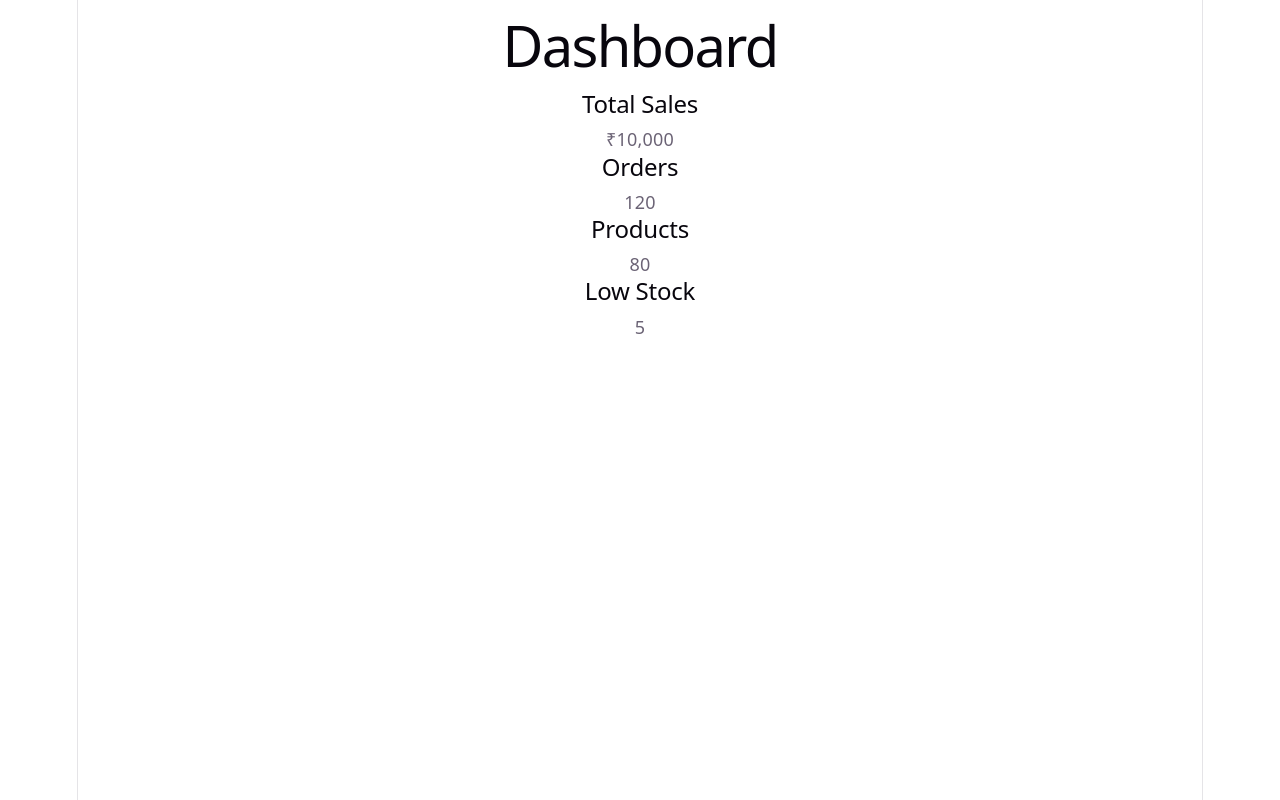
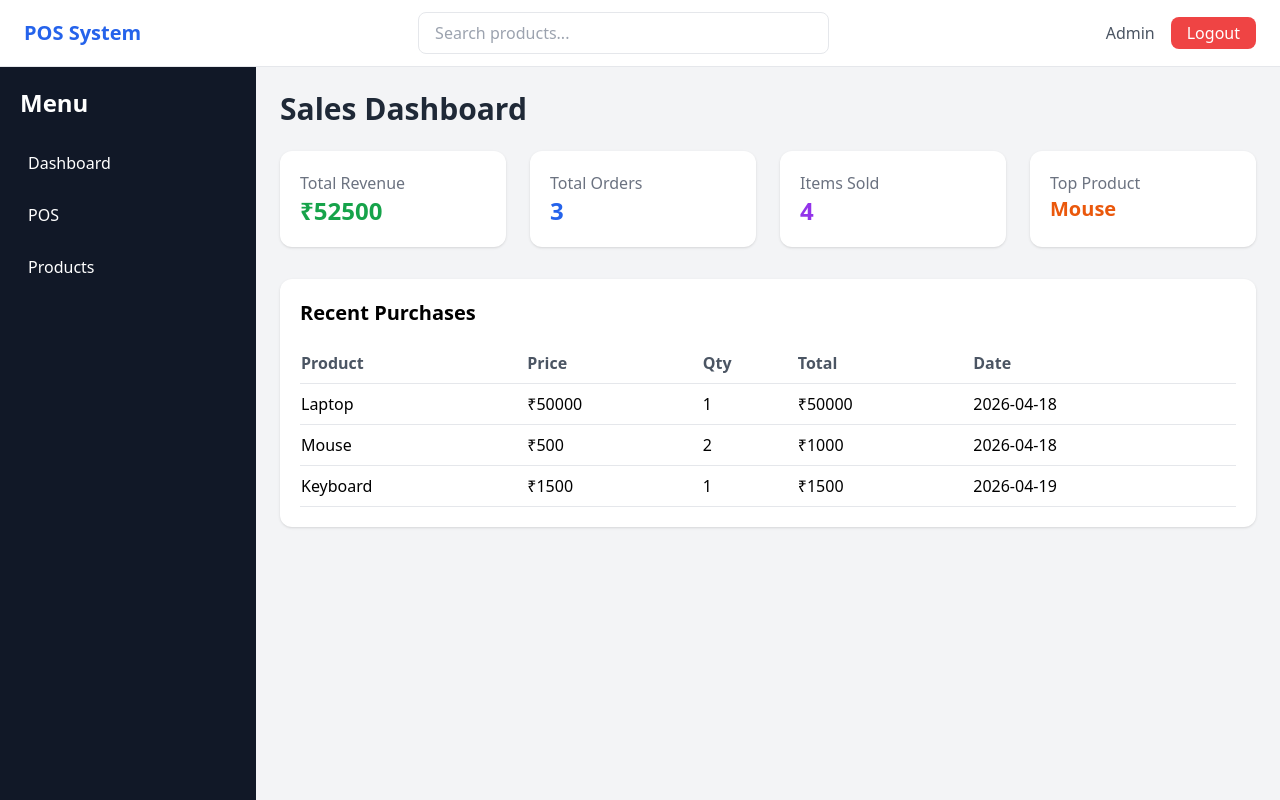
Before and after one commit to basheer82475-a11y/POS-Invertory-Management, a React (Vite) app in the folder pos-frontend/: page /dashboard in a window 1280 px wide. Built offline with nearby package versions, Linux system fonts and the light colour scheme.

Commit message:
added tailwindcss to avbar,sidebar and dashboard

```diff
--- a/pos-frontend/package.json
+++ b/pos-frontend/package.json
@@ -25,7 +25,7 @@
     "eslint-plugin-react-refresh": "^0.5.2",
     "globals": "^17.4.0",
     "postcss": "^8.5.10",
-    "tailwindcss": "^4.2.2",
+    "tailwindcss": "^3.4.4",
     "vite": "^8.0.4"
   }
 }
--- /dev/null
+++ b/pos-frontend/postcss.config.js
@@ -0,0 +1,6 @@
+export default {
+  plugins: {
+    tailwindcss: {},
+    autoprefixer: {},
+  },
+};
--- a/pos-frontend/src/App.jsx
+++ b/pos-frontend/src/App.jsx
@@ -1,17 +1,39 @@
+import React from "react";
 import { BrowserRouter, Routes, Route } from "react-router-dom";
+
+import Layout from "./components/Layout";
+import Dashboard from "./pages/dashboard";
+import Pos from "./pages/pos";
 import Login from "./pages/login";
-import Dashboard from "./pages/dashboard";
-import POS from "./pages/pos";
-import Navbar from "./components/navbar";
-
 
 function App() {
   return (
     <BrowserRouter>
       <Routes>
+
+        {/* Login Page */}
         <Route path="/" element={<Login />} />
-        <Route path="/dashboard" element={<Dashboard />} />
-        <Route path="/pos" element={<POS />} />
+
+        {/* Admin Dashboard */}
+        <Route
+          path="/dashboard"
+          element={
+            <Layout role="admin">
+              <Dashboard />
+            </Layout>
+          }
+        />
+
+        {/* User POS */}
+        <Route
+          path="/pos"
+          element={
+            <Layout role="user">
+              <Pos />
+            </Layout>
+          }
+        />
+
       </Routes>
     </BrowserRouter>
   );
--- /dev/null
+++ b/pos-frontend/src/components/Layout.jsx
@@ -0,0 +1,23 @@
+import Navbar from "./navbar";
+import Sidebar from "./sidebar";
+
+const Layout = ({ children, role }) => {
+  return (
+    <div className="flex flex-col h-screen">
+
+      <Navbar role={role} />
+
+      <div className="flex flex-1">
+
+        <Sidebar role={role} />
+
+        <div className="flex-1 bg-gray-100 p-6 overflow-auto">
+          {children}
+        </div>
+
+      </div>
+    </div>
+  );
+};
+
+export default Layout;
--- a/pos-frontend/src/components/navbar.jsx
+++ b/pos-frontend/src/components/navbar.jsx
@@ -1,32 +1,45 @@
-// src/components/Navbar.jsx
-export default function Navbar() {
+import { useNavigate } from "react-router-dom";
+
+const Navbar = ({ role }) => {
+  const navigate = useNavigate();
+
+  const handleLogout = () => {
+    localStorage.removeItem("user");
+    navigate("/");
+  };
+
   return (
-    <div className="flex justify-between items-center bg-white shadow px-6 py-3">
+    <div className="w-full bg-white shadow-md border-b px-6 py-3 flex justify-between items-center">
 
-      {/* Left */}
-      <h1 className="text-xl font-bold">POS System</h1>
+      {/* Logo */}
+      <h1 className="text-xl font-bold text-blue-600">
+        POS System
+      </h1>
+
+      {/* Search */}
+      <div className="w-1/3">
+        <input
+          type="text"
+          placeholder="Search products..."
+          className="w-full border rounded-lg px-4 py-2 focus:outline-none focus:ring-2 focus:ring-blue-400"
+        />
+      </div>
 
       {/* Right */}
       <div className="flex items-center gap-4">
 
-        {/* Search */}
-        <input
-          type="text"
-          placeholder="Search..."
-          className="border px-3 py-1 rounded"
-        />
+        <span className="text-gray-600 capitalize">{role}</span>
 
-        {/* Profile */}
-        <button className="bg-blue-500 text-white px-3 py-1 rounded">
-          Profile
-        </button>
-
-        {/* Logout */}
-        <button className="bg-red-500 text-white px-3 py-1 rounded">
+        <button
+          onClick={handleLogout}
+          className="bg-red-500 text-white px-4 py-1 rounded-lg hover:bg-red-600"
+        >
           Logout
         </button>
 
       </div>
     </div>
   );
-}
+};
+
+export default Navbar;
--- a/pos-frontend/src/components/sidebar.jsx
+++ b/pos-frontend/src/components/sidebar.jsx
@@ -1,15 +1,47 @@
-const role = localStorage.getItem("role");
+import { Link } from "react-router-dom";
 
-{role === "admin" && (
-  <>
-    <Link to="/dashboard">Dashboard</Link>
-    <Link to="/products">Products</Link>
-    <Link to="/inventory">Inventory</Link>
-  </>
-)}
+const Sidebar = ({ role }) => {
+  return (
+    <div className="w-64 bg-gray-900 text-white p-5">
 
-{role === "user" && (
-  <>
-    <Link to="/pos">POS</Link>
-  </>
-)}
+      <h2 className="text-2xl font-bold mb-6">Menu</h2>
+
+      <ul className="space-y-3">
+
+        {role === "admin" && (
+          <li>
+            <Link
+              to="/dashboard"
+              className="block p-2 rounded hover:bg-gray-700"
+            >
+              Dashboard
+            </Link>
+          </li>
+        )}
+
+        <li>
+          <Link
+            to="/pos"
+            className="block p-2 rounded hover:bg-gray-700"
+          >
+            POS
+          </Link>
+        </li>
+
+        {role === "admin" && (
+          <li>
+            <Link
+              to="/products"
+              className="block p-2 rounded hover:bg-gray-700"
+            >
+              Products
+            </Link>
+          </li>
+        )}
+
+      </ul>
+    </div>
+  );
+};
+
+export default Sidebar;
--- a/pos-frontend/src/index.css
+++ b/pos-frontend/src/index.css
@@ -1,111 +1,3 @@
-:root {
-  --text: #6b6375;
-  --text-h: #08060d;
-  --bg: #fff;
-  --border: #e5e4e7;
-  --code-bg: #f4f3ec;
-  --accent: #aa3bff;
-  --accent-bg: rgba(170, 59, 255, 0.1);
-  --accent-border: rgba(170, 59, 255, 0.5);
-  --social-bg: rgba(244, 243, 236, 0.5);
-  --shadow:
-    rgba(0, 0, 0, 0.1) 0 10px 15px -3px, rgba(0, 0, 0, 0.05) 0 4px 6px -2px;
-
-  --sans: system-ui, 'Segoe UI', Roboto, sans-serif;
-  --heading: system-ui, 'Segoe UI', Roboto, sans-serif;
-  --mono: ui-monospace, Consolas, monospace;
-
-  font: 18px/145% var(--sans);
-  letter-spacing: 0.18px;
-  color-scheme: light dark;
-  color: var(--text);
-  background: var(--bg);
-  font-synthesis: none;
-  text-rendering: optimizeLegibility;
-  -webkit-font-smoothing: antialiased;
-  -moz-osx-font-smoothing: grayscale;
-
-  @media (max-width: 1024px) {
-    font-size: 16px;
-  }
-}
-
-@media (prefers-color-scheme: dark) {
-  :root {
-    --text: #9ca3af;
-    --text-h: #f3f4f6;
-    --bg: #16171d;
-    --border: #2e303a;
-    --code-bg: #1f2028;
-    --accent: #c084fc;
-    --accent-bg: rgba(192, 132, 252, 0.15);
-    --accent-border: rgba(192, 132, 252, 0.5);
-    --social-bg: rgba(47, 48, 58, 0.5);
-    --shadow:
-      rgba(0, 0, 0, 0.4) 0 10px 15px -3px, rgba(0, 0, 0, 0.25) 0 4px 6px -2px;
-  }
-
-  #social .button-icon {
-    filter: invert(1) brightness(2);
-  }
-}
-
-body {
-  margin: 0;
-}
-
-#root {
-  width: 1126px;
-  max-width: 100%;
-  margin: 0 auto;
-  text-align: center;
-  border-inline: 1px solid var(--border);
-  min-height: 100svh;
-  display: flex;
-  flex-direction: column;
-  box-sizing: border-box;
-}
-
-h1,
-h2 {
-  font-family: var(--heading);
-  font-weight: 500;
-  color: var(--text-h);
-}
-
-h1 {
-  font-size: 56px;
-  letter-spacing: -1.68px;
-  margin: 32px 0;
-  @media (max-width: 1024px) {
-    font-size: 36px;
-    margin: 20px 0;
-  }
-}
-h2 {
-  font-size: 24px;
-  line-height: 118%;
-  letter-spacing: -0.24px;
-  margin: 0 0 8px;
-  @media (max-width: 1024px) {
-    font-size: 20px;
-  }
-}
-p {
-  margin: 0;
-}
-
-code,
-.counter {
-  font-family: var(--mono);
-  display: inline-flex;
-  border-radius: 4px;
-  color: var(--text-h);
-}
-
-code {
-  font-size: 15px;
-  line-height: 135%;
-  padding: 4px 8px;
-  background: var(--code-bg);
-}
+@tailwind base;
+@tailwind components;
+@tailwind utilities;
--- a/pos-frontend/src/pages/dashboard.jsx
+++ b/pos-frontend/src/pages/dashboard.jsx
@@ -1,30 +1,106 @@
-// src/pages/Dashboard.jsx
-export default function Dashboard() {
+import React from "react";
+
+const Dashboard = () => {
+  // 👉 Sample data (replace with API later)
+  const purchases = [
+    { id: 1, product: "Laptop", price: 50000, quantity: 1, date: "2026-04-18" },
+    { id: 2, product: "Mouse", price: 500, quantity: 2, date: "2026-04-18" },
+    { id: 3, product: "Keyboard", price: 1500, quantity: 1, date: "2026-04-19" },
+  ];
+
+  // 👉 Calculations
+  const totalRevenue = purchases.reduce(
+    (acc, item) => acc + item.price * item.quantity,
+    0
+  );
+
+  const totalOrders = purchases.length;
+
+  const totalItems = purchases.reduce(
+    (acc, item) => acc + item.quantity,
+    0
+  );
+
+  // 👉 Top product
+  const productCount = {};
+  purchases.forEach((item) => {
+    productCount[item.product] =
+      (productCount[item.product] || 0) + item.quantity;
+  });
+
+  const topProduct = Object.keys(productCount).reduce((a, b) =>
+    productCount[a] > productCount[b] ? a : b
+  );
+
   return (
     <div>
-      <h1 className="text-2xl font-bold mb-4">Dashboard</h1>
+      <h1 className="text-3xl font-bold mb-6 text-gray-800">
+        Sales Dashboard
+      </h1>
 
-      <div className="grid grid-cols-4 gap-4">
-        <div className="bg-white p-4 shadow rounded">
-          <h2>Total Sales</h2>
-          <p className="text-xl font-bold">₹10,000</p>
+      {/* 🔷 Stats Cards */}
+      <div className="grid grid-cols-4 gap-6 mb-8">
+
+        <div className="bg-white p-5 rounded-xl shadow">
+          <h2 className="text-gray-500">Total Revenue</h2>
+          <p className="text-2xl font-bold text-green-600">
+            ₹{totalRevenue}
+          </p>
         </div>
 
-        <div className="bg-white p-4 shadow rounded">
-          <h2>Orders</h2>
-          <p className="text-xl font-bold">120</p>
+        <div className="bg-white p-5 rounded-xl shadow">
+          <h2 className="text-gray-500">Total Orders</h2>
+          <p className="text-2xl font-bold text-blue-600">
+            {totalOrders}
+          </p>
         </div>
 
-        <div className="bg-white p-4 shadow rounded">
-          <h2>Products</h2>
-          <p className="text-xl font-bold">80</p>
+        <div className="bg-white p-5 rounded-xl shadow">
+          <h2 className="text-gray-500">Items Sold</h2>
+          <p className="text-2xl font-bold text-purple-600">
+            {totalItems}
+          </p>
         </div>
 
-        <div className="bg-white p-4 shadow rounded">
-          <h2>Low Stock</h2>
-          <p className="text-xl font-bold text-red-500">5</p>
+        <div className="bg-white p-5 rounded-xl shadow">
+          <h2 className="text-gray-500">Top Product</h2>
+          <p className="text-xl font-bold text-orange-600">
+            {topProduct}
+          </p>
         </div>
+
+      </div>
+
+      {/* 🔷 Recent Purchases Table */}
+      <div className="bg-white rounded-xl shadow p-5">
+        <h2 className="text-xl font-semibold mb-4">Recent Purchases</h2>
+
+        <table className="w-full text-left">
+          <thead>
+            <tr className="text-gray-600 border-b">
+              <th className="py-2">Product</th>
+              <th>Price</th>
+              <th>Qty</th>
+              <th>Total</th>
+              <th>Date</th>
+            </tr>
+          </thead>
+
+          <tbody>
+            {purchases.map((item) => (
+              <tr key={item.id} className="border-b hover:bg-gray-50">
+                <td className="py-2">{item.product}</td>
+                <td>₹{item.price}</td>
+                <td>{item.quantity}</td>
+                <td>₹{item.price * item.quantity}</td>
+                <td>{item.date}</td>
+              </tr>
+            ))}
+          </tbody>
+        </table>
       </div>
     </div>
   );
-}
+};
+
+export default Dashboard;
--- a/pos-frontend/src/pages/pos.jsx
+++ b/pos-frontend/src/pages/pos.jsx
@@ -5,10 +5,9 @@ export default function POS() {
 
   // ✅ Products with name & price
   const products = [
-    { id: 1, name: "Rice", price: 50 },
-    { id: 2, name: "Oil", price: 120 },
-    { id: 3, name: "Sugar", price: 40 },
-    { id: 4, name: "Milk", price: 30 },
+    { id: 1, name: "laptop", price: 50000 },
+    { id: 2, name: "Mouse", price: 500 },
+    { id: 3, name: "Keyboaed", price: 1500 },
   ];
 
   // ✅ Add to cart
--- /dev/null
+++ b/pos-frontend/tailwind.config.js
@@ -0,0 +1,11 @@
+/** @type {import('tailwindcss').Config} */
+export default {
+  content: [
+    "./index.html",
+    "./src/**/*.{js,ts,jsx,tsx}",
+  ],
+  theme: {
+    extend: {},
+  },
+  plugins: [],
+};
```
Also changed, not shown: package.json (added, +11 -0 lines), 2 other files (tests, documents, lock files or other folders).
